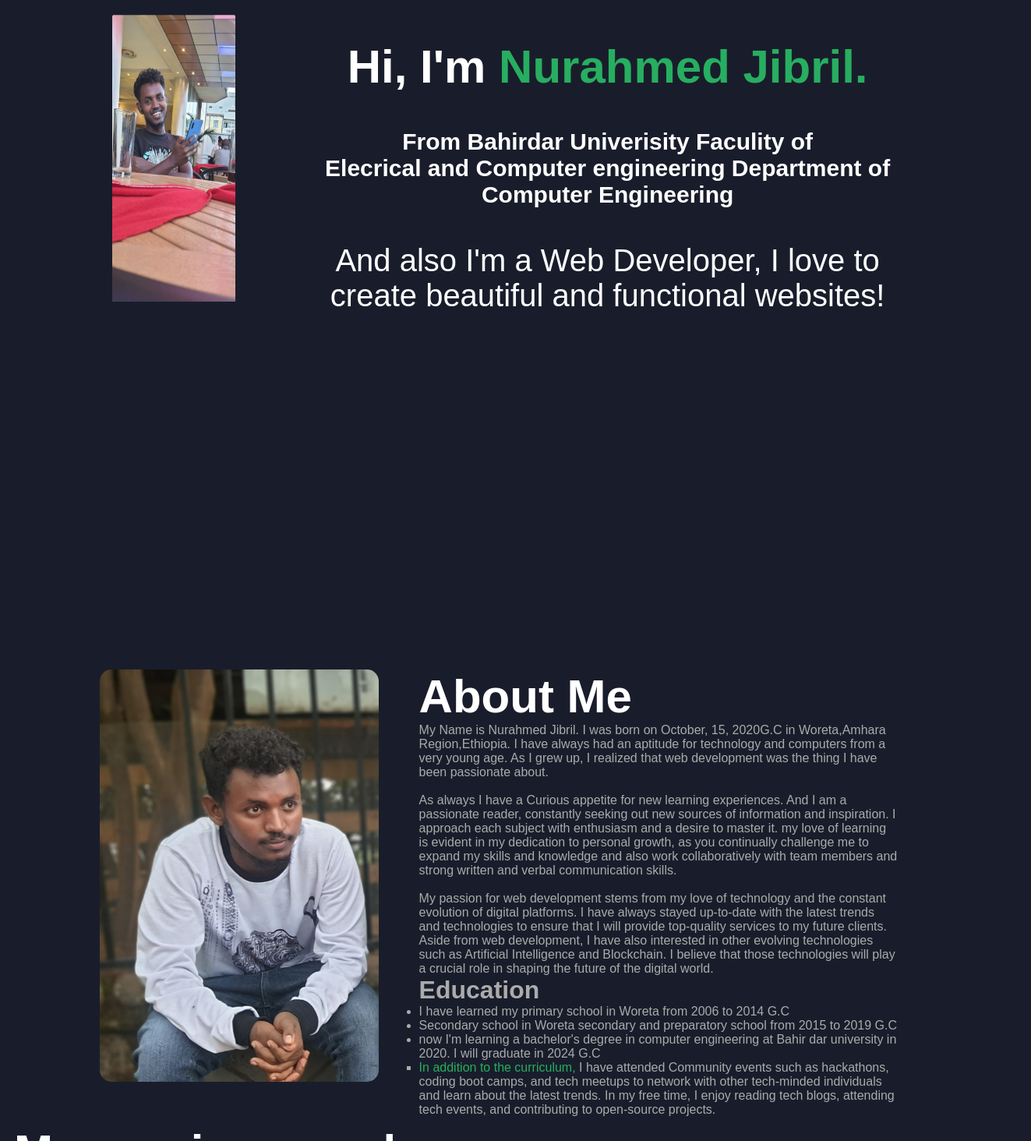
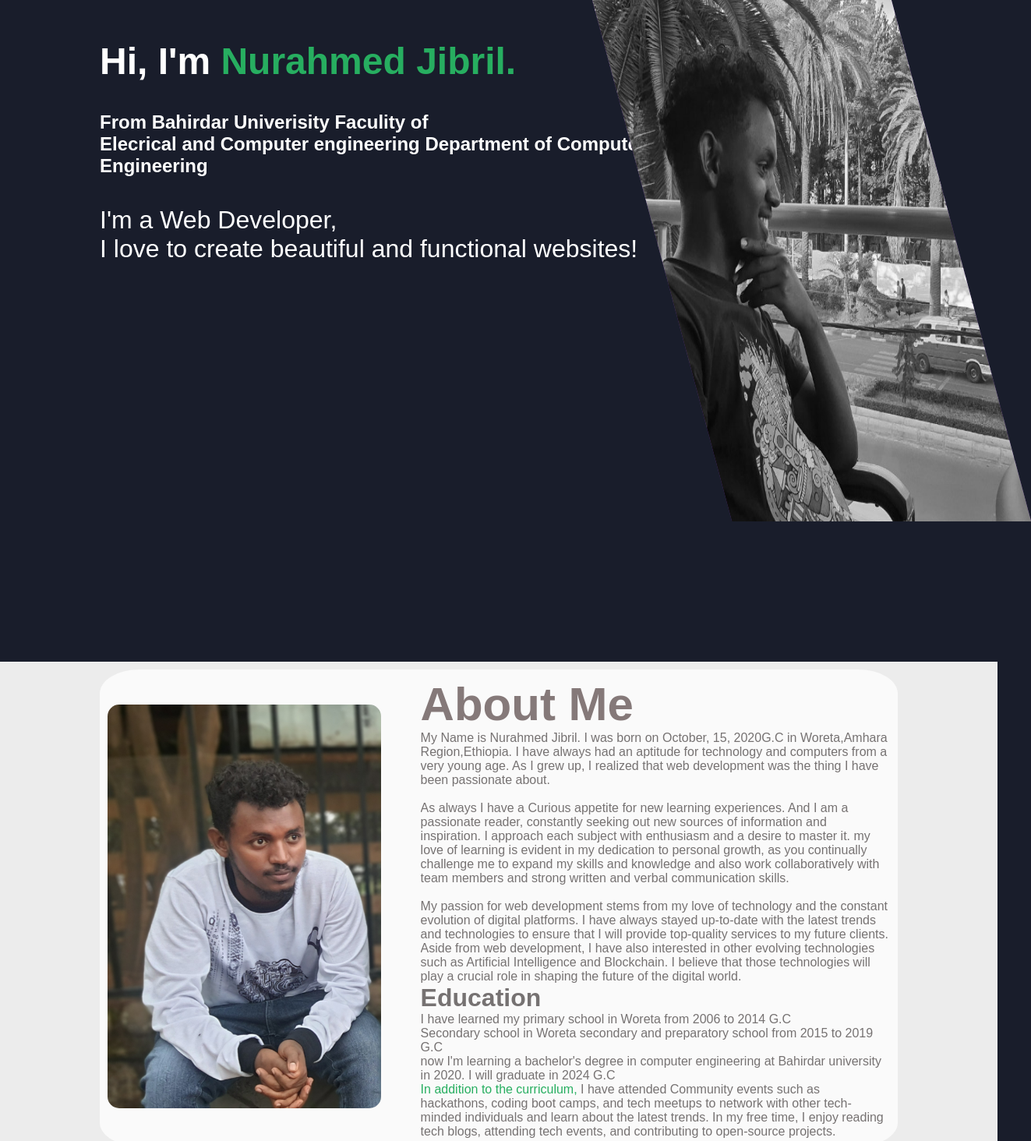
Before and after one commit to nurfish24/Nurahmed_Jibril__BITSr01, a plain HTML site: page index.html in a window 1280 px wide. Shown: the part 131-1595 px from the top of the page at 78% size, 1323 px wide, since content can reach past the window. Drawn offline with Linux system fonts and the light colour scheme.

Commit message:
redesign UI and added mousehover animation

```diff
--- a/index.html
+++ b/index.html
@@ -34,22 +34,23 @@
                 </nav>
                 <div class="header-text">
 
-                    <div class="imgdiv">
-                        <img src="images/homepic2.jpg" class="home-image" >
-                    </div>
+
                    <div class="typed-text">
                     <h2>Hi, I'm <span style="color:#27ae60">Nurahmed Jibril.</span></h2><br>
                     <h1>From Bahirdar Univerisity Faculity of <br>
                     Elecrical and Computer engineering
                 Department of Computer Engineering</h1><br>
 
-
-
                 <p id="typedtext"></p>
+                <p id="typedtext2"></p>
                 <script>
                     var typedtext = document.getElementById('typedtext');
-                  var text = "And also I'm a Web Developer, I love to create beautiful and functional websites!";
+                    var typedtext2 = document.getElementById('typedtext2');
+                  var text = "I'm a Web Developer,";
+                  var text2 = "I love to create beautiful and functional websites!";
+
                   var index = 0;
+                  var index2 = 0;
 
 
                   var addLetter = function() {
@@ -58,19 +59,32 @@
                       setTimeout(addLetter, 50);
                     }
                   };
+                  var addLetter2 = function() {
+                    typedtext2.innerHTML += text2.charAt(index2++);
+                    if(index2 < text2.length) {
+                      setTimeout(addLetter2, 50);
+                    }
+                  };
 
                   addLetter();
+                  setTimeout(() => {
+                    addLetter2();
+                  },1790);
+
                 </script>
 
 
-                </div>
 
+              </div>
+              <div class="imgdiv">
+                <img src="images/homepic.jpg" class="home-image" >
+            </div>
                 </div>
             </div>
         </div>
 <div id="about">
     <div class="container">
-        <div class="row">
+        <div class="row" style="background: rgb(250, 250, 250);">
             <div class="about-col-1">
               <img src="images/user.jpg" >
             </div>
@@ -101,7 +115,7 @@ I have always had an aptitude for technology and computers from a very young age
               <ul>
                 <li>I have learned my primary school in Woreta from 2006 to 2014 G.C</li>
                 <li>Secondary school in Woreta secondary and preparatory school from 2015 to 2019 G.C</li>
-                <li>now I'm learning a bachelor's degree in computer engineering at Bahir dar university in 2020. I will  graduate in 2024 G.C</li>
+                <li>now I'm learning a bachelor's degree in computer engineering at Bahirdar university in 2020. I will  graduate in 2024 G.C</li>
 
             <li style="list-style-type:square;"><p><span style="color:#27ae60">In addition to the curriculum,</span> I have attended Community events such as hackathons,
               coding boot camps, and tech meetups to network with other tech-minded individuals
@@ -117,7 +131,6 @@ I have always had an aptitude for technology and computers from a very young age
 
 <section id="projects-section">
     <h1 class="sub-title2">My previous works</h1>
-<!-- Slideshow container -->
 <div class="container-slide10">
     <div class="container-slide20">
 <div class="slideshow-container">
--- a/style.css
+++ b/style.css
@@ -1,6 +1,7 @@
 *{
     margin: 0;
     padding:0;
+    overflow-x:hidden ;
     font-family: 'poppins',sans-serif;
     box-sizing: border-box;
 }
@@ -20,6 +21,8 @@ body{
     padding: 10px 10%;
 }
 nav{
+  position: relative;
+  z-index: 1;
     display:flex;
     align-items: center;
     justify-content: space-between;
@@ -64,37 +67,86 @@ nav ul li a:hover:after{
     margin-top: 4em;
 }
 .header-text h1{
-    font-size: 30px;
+    font-size: 1.5rem;
+
 
 
 }
 #about{
     margin-top: 20px;
-    color: #ababab;
-    background-color: #191d2b;
+    color: #767272;
+    background-color: #ececec;
+}
+.about-me-container{
+  background-color: #524e4e7c;
+  margin-bottom: 5%;
+  padding-left: 4%;
+  padding-top: 1%;
+
+}
+.about-me-container p{
+  background-color: #ebe2e2;
+
+
+}
+
+.about-me-container:hover{
+  box-shadow: 14px 11px 9px 4px #0a0a0acf;
+}
+.row:hover{
+  box-shadow: 9px 8px 18px 12px #0a0a0acf
 }
 .row{
     display: flex;
+    overflow: visible;
+    border-radius: 5%;
     justify-content: space-between;
     flex-wrap: wrap;
+    align-items: center;
+    padding: 10px;
+    transition: all 1s ease-in-out;
+    -webkit-border-radius: 5%;
+    -moz-border-radius: 5%;
+    -ms-border-radius: 5%;
+    -o-border-radius: 5%;
 }
 .about-col-1{
     flex-basis: 35%;
+    overflow: hidden;
+    transition: 1 all;
+    -webkit-transition: 1 all;
+    -moz-transition: 1 all;
+    -ms-transition: 1 all;
+    -o-transition: 1 all;
 }
 .about-col-1 img{
     width: 100%;
     border-radius: 15px;
+    transition: all 1s ease-in-out;
 
+    -webkit-transition: all 1s ease-in-out;
+    -moz-transition: all 1s ease-in-out;
+    -ms-transition: all 1s ease-in-out;
+    -o-transition: all 1s ease-in-out;
+}
+
+.about-col-1:hover img{
+  cursor: pointer;
+  transform: scale(1.5);
+  border-radius: 15px;
+  -webkit-transform: scale(1.5);
+  -moz-transform: scale(1.5);
+  -ms-transform: scale(1.5);
+  -o-transform: scale(1.5);
 }
 .about-col-2 {
     flex-basis: 60%;
-    background-color: #191d2b;
     margin-left: 2em;
 }
 .sub-title{
     font-size: 60px;
     font-weight: 600;
-    color: #fff;
+    color: #857979;
 }
 .sub-title2{
     font-size: 60px;
@@ -130,8 +182,8 @@ tab-links::after{
     font-size: 2px;
     font-family: Arial, sans-serif;
     width: 800px;
-    font-size: 2.5rem !important;
-    text-align: center;
+    font-size: 2rem !important;
+    text-align: left;
     padding-top: 3rem;
   }
   #contact{
@@ -203,9 +255,8 @@ form input,form textarea{
 .home-image{
     border-radius: 15px;
     height: 100%;
-    width: 68%;
+    width: 78%;
     padding: 1em;
-    background-color: var(--color-black);
     transition: all .4s ease-in-out;
     -webkit-transition: all .4s ease-in-out;
     -moz-transition: all .4s ease-in-out;
@@ -215,20 +266,50 @@ form input,form textarea{
     -moz-border-radius: var(--br-sm-2);
     -ms-border-radius: var(--br-sm-2);
     -o-border-radius: var(--br-sm-2);
+
+}
+.imgdiv{
+  position: absolute;
+  top: 0%;
+  z-index: 0;
+  right: 5%;
+  height: 100vh;
+  width: 30%;
+  transform:skew(15deg);
+  overflow: hidden;
+  background-color: rebeccapurple;
+
+  -webkit-transform:skew(15deg);
+  -moz-transform:skew(15deg);
+  -ms-transform:skew(15deg);
+  -o-transform:skew(15deg);
+}
+.imgdiv  img{
+  position: absolute;
+  top:-40%;
+  left:-41%;
+  width: 180%;
+  height: 180%;
+
+  filter:grayscale(100%);
+  transform: skew(-15deg);
+  -webkit-filter:grayscale(100%);
+
+  -webkit-transform: skew(-15deg);
+  -moz-transform: skew(-15deg);
+  -ms-transform: skew(-15deg);
+  -o-transform: skew(-15deg);
+}
+
+.imgdiv:hover  img{
+  filter:grayscale(0%);
+  -webkit-filter:grayscale(0%);
 }
 .logo-div{
     display: flex;
     align-items: center;
 }
-.imgdiv{
-    height: 400px;
-    width: 300px;
-    border-radius: 15px;
-    -webkit-border-radius: 15px;
-    -moz-border-radius: 15px;
-    -ms-border-radius: 15px;
-    -o-border-radius: 15px;
-}
+
 <!--------------portfolio--------->
 
 #projects-section {
```
